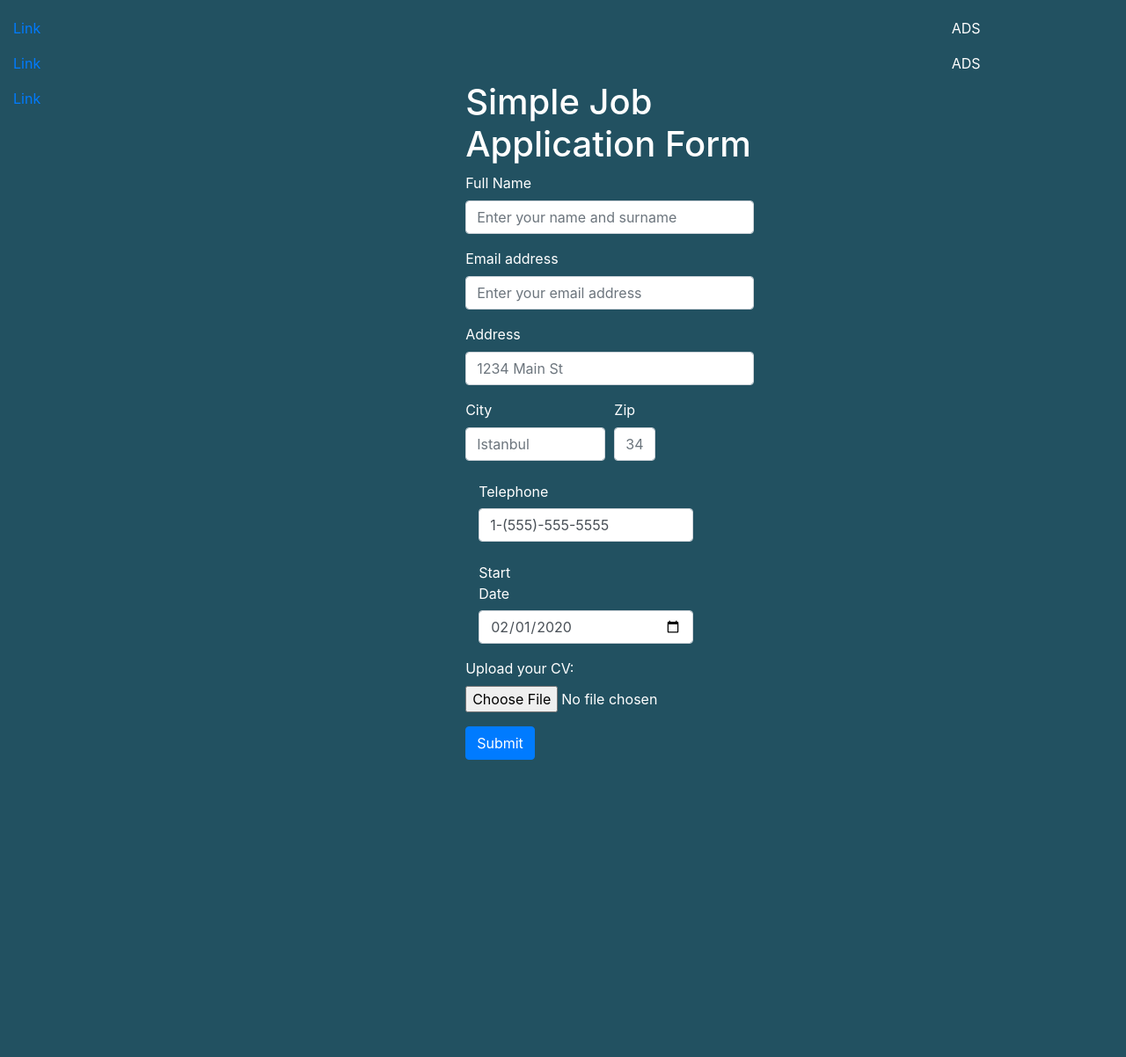
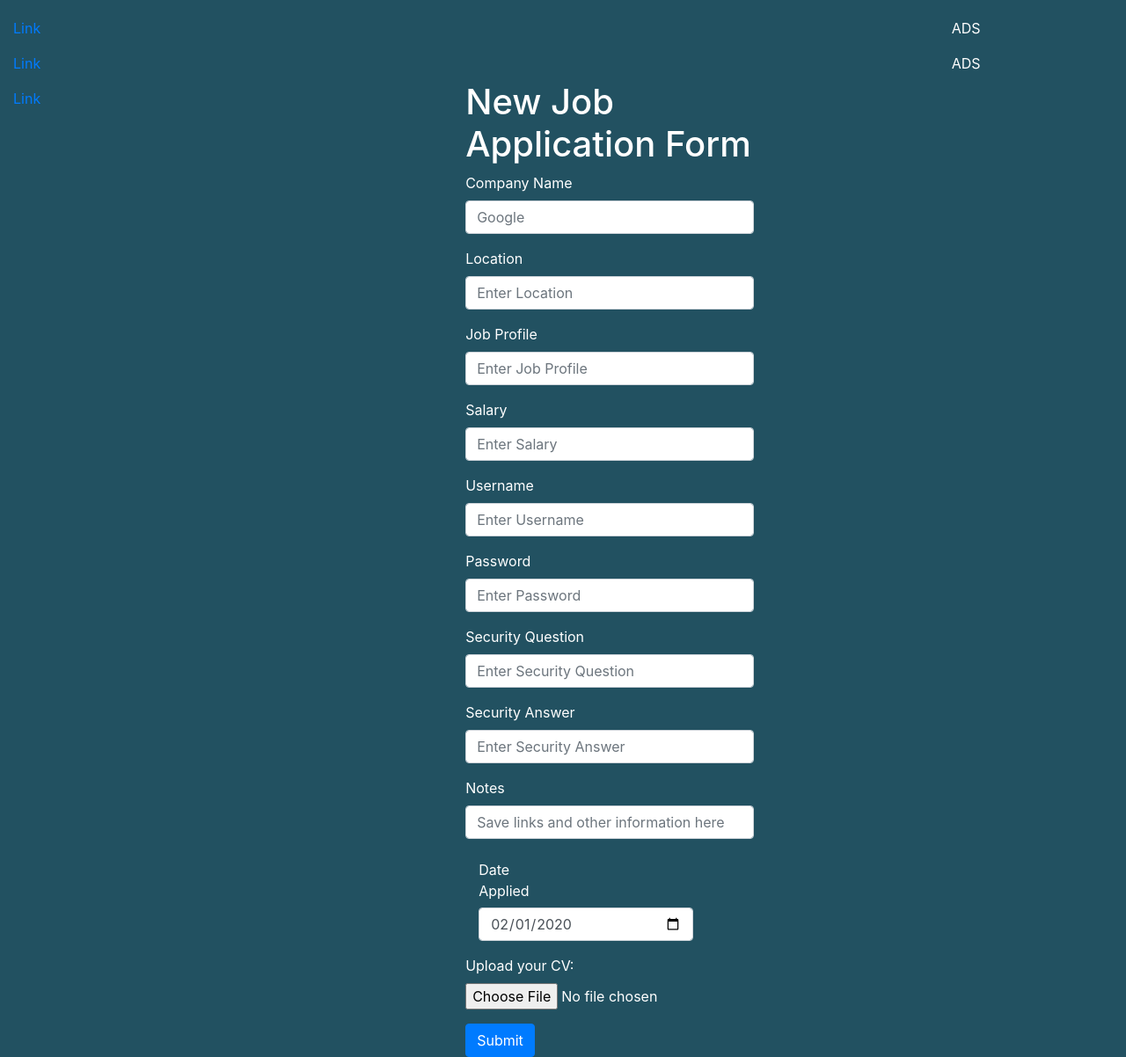
Before and after one commit to Himanshuu-Gupta/WolfTrack, a Python web app: template templates/Form_v2.html in a window 1280 px wide. Shown: the part 56-1258 px from the top of the page at 88% size. Before the commit the page ends 920 px from the top, so only its background shows below. Run offline with Jinja, Linux system fonts and the light colour scheme; the template is opened without the code that fills it, so the values that code supplies are empty; some libraries are stand-ins or nearby versions.

Commit message:
Deleted old form + Updated new for

```diff
--- a/templates/Form_v2.html
+++ b/templates/Form_v2.html
@@ -137,44 +137,56 @@
 
                 <div class="col-md-6 offset-md-3 mt-5">
                     <br>
-                    <h1>Simple Job Application Form</h1>
-                    <form accept-charset="UTF-8" action="https://getform.io/f/{your-form-endpoint-goes-here}"
+                    <h1>New Job Application Form</h1>
+                    <form accept-charset="UTF-8" action=""
                         method="POST" enctype="multipart/form-data" target="_blank">
                         <div class="form-group">
-                            <label for="exampleInputName">Full Name</label>
+                            <label for="exampleInputName">Company Name</label>
                             <input type="text" name="fullname" class="form-control" id="exampleInputName"
-                                placeholder="Enter your name and surname" required="required">
+                                placeholder="Google" required="required">
                         </div>
                         <div class="form-group">
-                            <label for="exampleInputEmail1" required="required">Email address</label>
-                            <input type="email" name="email" class="form-control" id="exampleInputEmail1"
-                                aria-describedby="emailHelp" placeholder="Enter your email address">
+                            <label for="Location" required="required">Location</label>
+                            <input type="text" name="text" class="form-control" id="Location"
+                                placeholder="Enter Location">
                         </div>
                         <div class="form-group">
-                            <label for="inputAddress">Address</label>
-                            <input type="text" name="address" class="form-control" id="inputAddress"
-                                placeholder="1234 Main St">
-                        </div>
-                        <div class="form-row">
-                            <div class="form-group col-md-6">
-                                <label for="inputCity">City</label>
-                                <input type="text" name="city" class="form-control" id="inputCity"
-                                    placeholder="Istanbul">
-                            </div>
-                            <div class="form-group col-md-2">
-                                <label for="inputZip">Zip</label>
-                                <input type="text" name="zip" class="form-control" id="inputZip" placeholder="34000">
-                            </div>
+                            <label for="JobProfile">Job Profile</label>
+                            <input type="text" name="text" class="form-control" id="JobProfile"
+                                placeholder="Enter Job Profile">
                         </div>
                         <div class="form-group">
-                            <label for="example-tel-input" class="col-2 col-form-label">Telephone</label>
-                            <div class="col-10">
-                                <input class="form-control" name="tel" type="tel" value="1-(555)-555-5555"
-                                    id="example-tel-input">
-                            </div>
+                            <label for="Salary">Salary</label>
+                            <input type="text" name="address" class="form-control" id="Salary"
+                                placeholder="Enter Salary">
                         </div>
                         <div class="form-group">
-                            <label for="example-date-input" class="col-3 col-form-label">Start Date</label>
+                            <label for="Username">Username</label>
+                            <input type="text" name="address" class="form-control" id="Username"
+                                placeholder="Enter Username">
+                        </div>
+                        <div class="form-group">
+                            <label for="Password">Password</label>
+                            <input type="text" name="address" class="form-control" id="Password"
+                                placeholder="Enter Password">
+                        </div>
+                        <div class="form-group">
+                            <label for="SecurityQuestion">Security Question</label>
+                            <input type="text" name="address" class="form-control" id="SecurityQuestion"
+                                placeholder="Enter Security Question">
+                        </div>
+                        <div class="form-group">
+                            <label for="SecurityAnswer">Security Answer</label>
+                            <input type="text" name="address" class="form-control" id="SecurityAnswer"
+                                placeholder="Enter Security Answer">
+                        </div>
+                        <div class="form-group">
+                            <label for="Notes">Notes</label>
+                            <input type="text" name="address" class="form-control" id="Notes"
+                                placeholder="Save links and other information here">
+                        </div>
+                        <div class="form-group">
+                            <label for="example-date-input" class="col-3 col-form-label">Date Applied</label>
                             <div class="col-10">
                                 <input class="form-control" name="starting_date" type="date" value="2020-02-01"
                                     id="example-date-input">
```
Also changed, not shown: templates/Form.html (deleted, +0 -57 lines).
